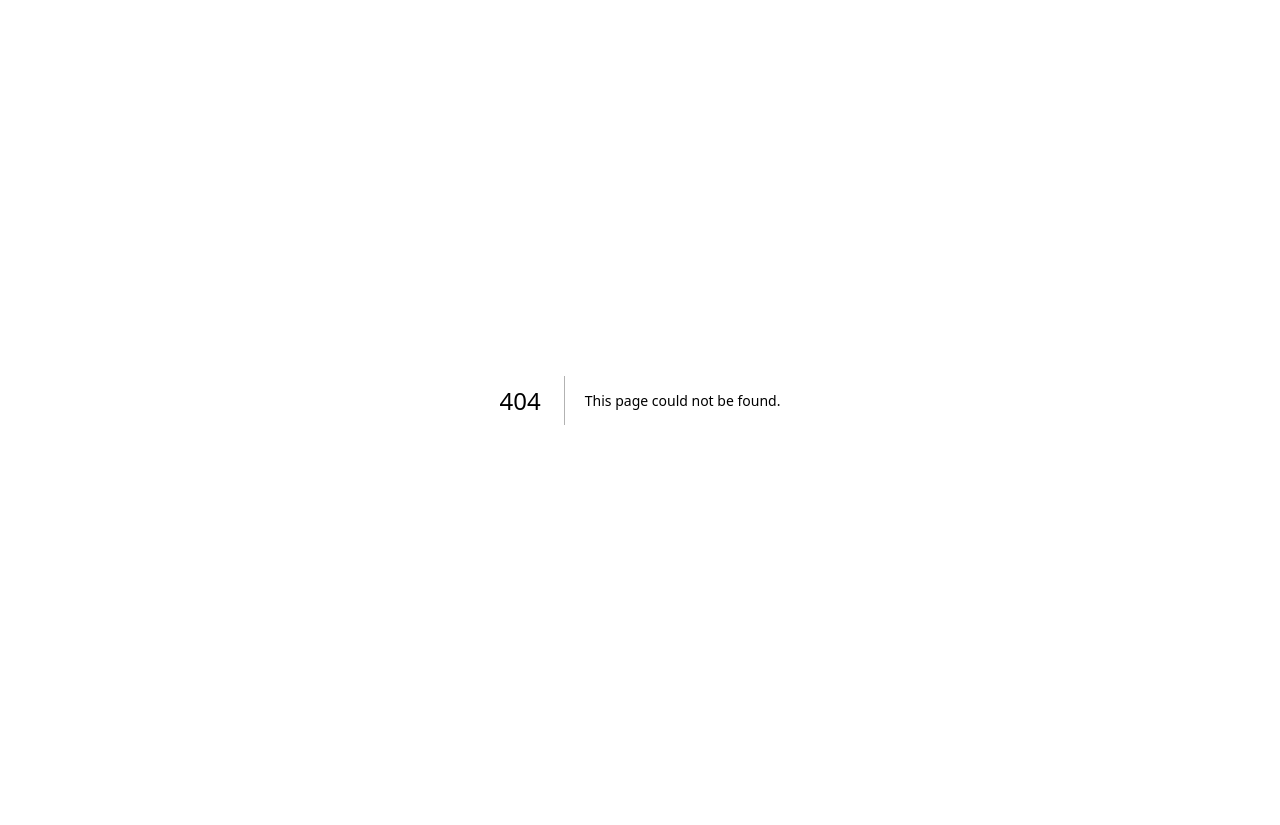
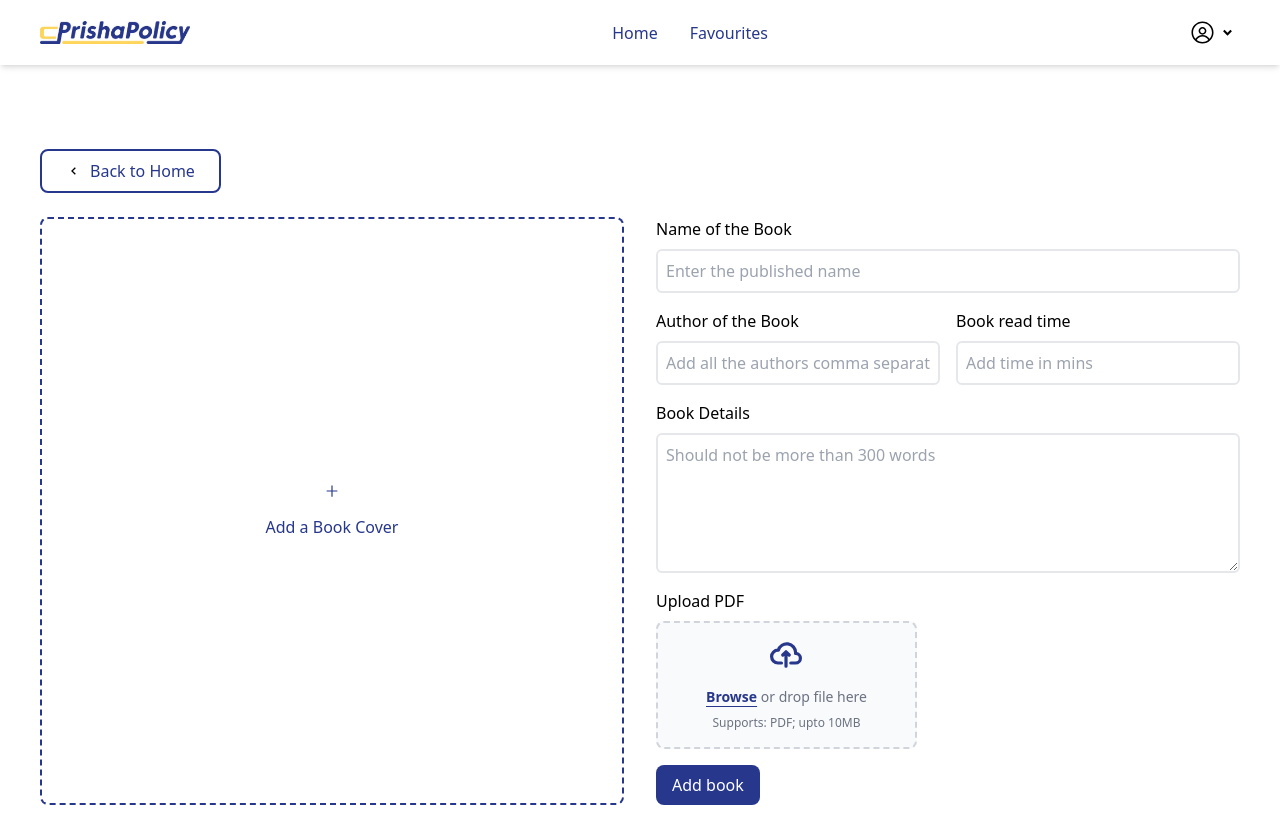
Before and after one commit to the-supernova/fullstack-prishapolicy, a Next.js app: page /add in a window 1280 px wide. Before the commit this address had no page. Before the commit the page ends 800 px from the top, so only its background shows below. Built offline with nearby package versions, Linux system fonts and the light colour scheme.

Commit message:
implement add book page

```diff
--- a/src/components/BookCard.tsx
+++ b/src/components/BookCard.tsx
@@ -10,7 +10,7 @@ export default function BookCard({ title, author, coverImage }: Props) {
   return (
     <>
       <div className="flex flex-col w-[15%]">
-        <div className="w-full h-[400px] rounded-lg overflow-hidden">
+        <div className="w-full h-[40vh] rounded-lg overflow-hidden">
           <Image
             width={250}
             height={400}
--- /dev/null
+++ b/src/components/DropZone.tsx
@@ -0,0 +1,69 @@
+import { Dispatch, SetStateAction } from "react";
+
+type Props = {
+    selectedFile: string;
+    setSelectedFile: Dispatch<SetStateAction<string>>;
+}
+
+export default function DropZone({ selectedFile, setSelectedFile }: Props) {
+    return (
+        <div className="flex">
+                <label
+                  htmlFor="dropzone-file"
+                  className="flex flex-col items-center justify-center h-32 border-2 border-gray-300 border-dashed rounded-lg cursor-pointer bg-gray-50 hover:bg-gray-100 p-12"
+                >
+                  <div className="flex flex-col items-center justify-center ">
+                    <svg
+                      className="w-8 h-8 mb-4 text-[#27378C]"
+                      aria-hidden="true"
+                      xmlns="http://www.w3.org/2000/svg"
+                      fill="none"
+                      viewBox="0 0 20 16"
+                    >
+                      <path
+                        stroke="currentColor"
+                        strokeLinecap="round"
+                        strokeLinejoin="round"
+                        strokeWidth="2"
+                        d="M13 13h3a3 3 0 0 0 0-6h-.025A5.56 5.56 0 0 0 16 6.5 5.5 5.5 0 0 0 5.207 5.021C5.137 5.017 5.071 5 5 5a4 4 0 0 0 0 8h2.167M10 15V6m0 0L8 8m2-2 2 2"
+                      />
+                    </svg>
+                    {selectedFile === "" ? (
+                      <>
+                        <p className="mb-2 text-sm text-gray-500">
+                          <span className="font-semibold text-[#27378C] underline underline-offset-4">
+                            Browse
+                          </span>{" "}
+                          or drop file here
+                        </p>
+                        <p className="text-xs text-gray-500">
+                          Supports: PDF; upto 10MB
+                        </p>
+                      </>
+                    ) : (
+                      <p className="mb-2 text-sm text-gray-500">
+                        {selectedFile}
+                      </p>
+                    )}
+                  </div>
+                  <input
+                    id="dropzone-file"
+                    name="dropzone-file"
+                    type="file"
+                    value={''}
+                    onChange={(e) => {
+                      if (e.target.files) {
+                        if (e.target.files.length) {
+                            setSelectedFile(e.target.files[0].name);
+                        } else {
+                            setSelectedFile("");
+                        }
+                      }
+                    }
+                    }
+                    className="hidden"
+                  />
+                </label>
+              </div>
+    )
+}
--- /dev/null
+++ b/src/pages/add.tsx
@@ -0,0 +1,145 @@
+import DropZone from "@/components/DropZone";
+import NavBar from "@/components/NavBar";
+import Image from "next/image";
+import Link from "next/link";
+import { FormEvent, useState } from "react";
+import { AiOutlinePlus } from "react-icons/ai";
+import { BiChevronLeft } from "react-icons/bi";
+
+export default function Add() {
+  const [selectedFileName, setSelectedFileName] = useState("");
+  const [selectedFile, setSelectedFile] = useState<File | null>(null);
+
+  const handleSubmit = (e: FormEvent<HTMLFormElement>) => {
+    e.preventDefault();
+
+    const formData = new FormData(e.currentTarget);
+    console.log('bookcover', formData.get('bookcover'));
+    console.log('title', formData.get('title'));
+    console.log('author', formData.get('author'));
+    console.log('readtime', formData.get('readtime'));
+    console.log('details', formData.get('details'));
+    console.log('dropzone-file', formData.get('dropzone-file'));
+    e.currentTarget.reset();
+  };
+  return (
+    <main className="flex flex-col gap-[4rem]">
+      <NavBar />
+      <section className="container mx-auto flex flex-col gap-6 px-10 py-5">
+        <div>
+          <button className="flex items-center gap-2 border-2 border-[#27378C] rounded-lg px-6 py-2">
+            <BiChevronLeft />
+            <p className="text-[#27378C] hover:underline hover:underline-offset-4">
+              Back to Home
+            </p>
+          </button>
+        </div>
+
+        <form onSubmit={handleSubmit} className="flex gap-8">
+          <div className="w-[50%] flex">
+            <label
+              htmlFor="bookcover"
+              className="w-full flex flex-col gap-4 items-center justify-center border-dashed border-2 border-[#27378C] rounded-lg hover:cursor-pointer relative"
+            >
+              {!selectedFile ? (
+                <>
+                  <AiOutlinePlus color={"#27378C"} />
+                  <p className="text-[#27378C] hover:underline hover:underline-offset-4">
+                    Add a Book Cover
+                  </p>
+                </>
+              ) : (
+                <Image
+                  src={URL.createObjectURL(selectedFile)}
+                  layout="fill"
+                  objectFit="cover"
+                  alt="book cover"
+                />
+              )}
+            </label>
+            <input
+              type="file"
+              id="bookcover"
+              name="bookcover"
+              className="hidden"
+              onChange={({ target: { files } }) => {
+                if (files) {
+                    if (files.length) {
+                        const reader = new FileReader();
+                        reader.readAsDataURL(files[0]);
+                        reader.onload = (e) => {
+                        console.log("e.target.result", e.target?.result);
+                        };
+                        setSelectedFile(files[0]);
+                    } else {
+                        setSelectedFile(null);
+                    }
+                }
+              }}
+            />
+          </div>
+
+          <div className="w-[50%] flex flex-col gap-4">
+            <div className="flex flex-col gap-2">
+              <label htmlFor="title">Name of the Book</label>
+              <input
+                type="text"
+                id="title"
+                name="title"
+                placeholder="Enter the published name"
+                className="border-2 focus:outline-[#27378C] rounded-md p-2"
+              />
+            </div>
+            <div className="w-full flex gap-4">
+              <div className="w-[50%] flex flex-col gap-2">
+                <label htmlFor="author">Author of the Book</label>
+                <input
+                  type="text"
+                  id="author"
+                  name="author"
+                  placeholder="Add all the authors comma separated"
+                  className="border-2 focus:outline-[#27378C] rounded-md p-2"
+                />
+              </div>
+              <div className="w-[50%] flex flex-col gap-2">
+                <label htmlFor="readtime">Book read time</label>
+                <input
+                  type="text"
+                  id="readtime"
+                  name="readtime"
+                  placeholder="Add time in mins"
+                  className="border-2 focus:outline-[#27378C] rounded-md p-2"
+                />
+              </div>
+            </div>
+            <div className="flex flex-col gap-2">
+              <label htmlFor="details">Book Details</label>
+              <textarea
+                id="details"
+                name="details"
+                rows={5}
+                placeholder="Should not be more than 300 words"
+                className="border-2 focus:outline-[#27378C] rounded-md p-2"
+              />
+            </div>
+            <div className="flex flex-col gap-2">
+              <label htmlFor="upload">Upload PDF</label>
+              <DropZone
+                selectedFile={selectedFileName}
+                setSelectedFile={setSelectedFileName}
+              />
+            </div>
+            <div>
+              <button
+                type="submit"
+                className="rounded-lg px-4 py-2 bg-[#27378C] text-white"
+              >
+                Add book
+              </button>
+            </div>
+          </div>
+        </form>
+      </section>
+    </main>
+  );
+}
--- a/src/pages/index.tsx
+++ b/src/pages/index.tsx
@@ -4,8 +4,10 @@ import { AiOutlinePlus } from "react-icons/ai";
 import { bookData } from "@/utils/bookData";
 import BookCard from "@/components/BookCard";
 import Link from "next/link";
+import { useRouter } from "next/router";
 
 export default function Home() {
+  const router = useRouter();
   return (
     <main className="flex flex-col gap-[4rem]">
       <NavBar />
@@ -24,10 +26,10 @@ export default function Home() {
               coverImage={book.coverImage}
             />
           ))}
-          <div className="flex flex-col w-[15%] h-[400px] gap-4 items-center justify-center border-dashed border-2 border-[#27378C] rounded-lg hover:cursor-pointer">
+          <div className="flex flex-col w-[15%] h-[400px] gap-4 items-center justify-center border-dashed border-2 border-[#27378C] rounded-lg hover:cursor-pointer" onClick={() => router.push('/add')}>
             <AiOutlinePlus color={"#27378C"} />
             <Link
-              href="/"
+              href="/add"
               className="text-[#27378C] hover:underline hover:underline-offset-4"
             >
               Add a Book
```
